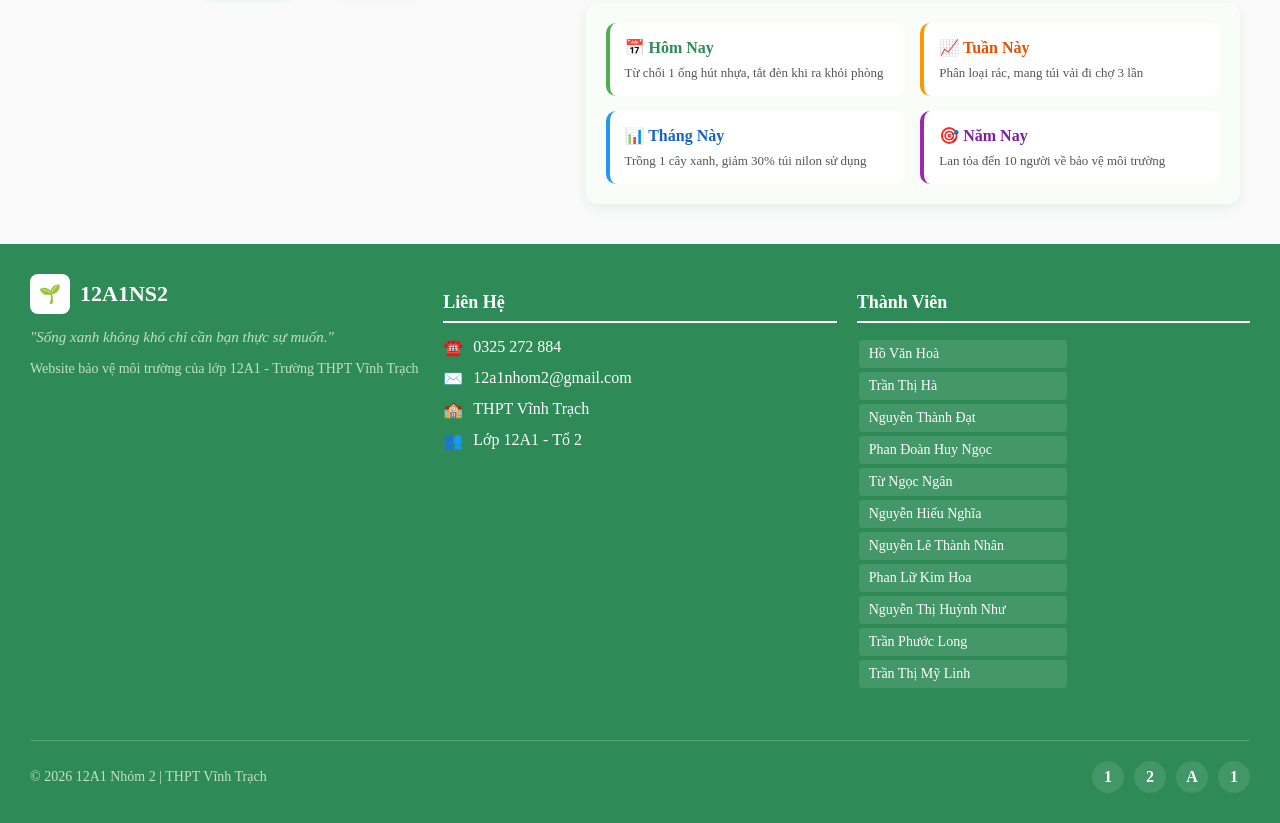
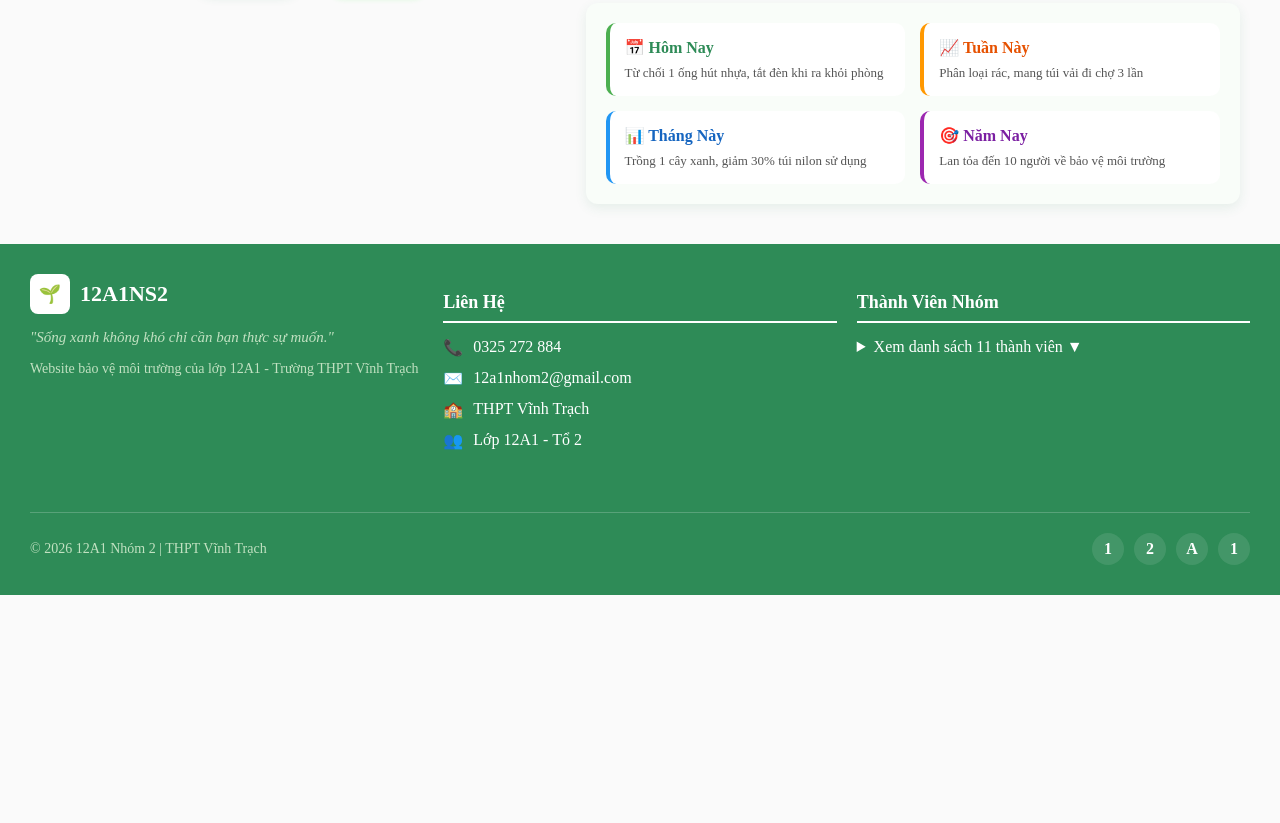
Before and after one commit to vanhoa282/12a1ns2, a plain HTML site: page video.html in a window 1280 px wide. Shown: the part 656-1479 px from the top of the page. After the commit the page ends 1251 px from the top, so only its background shows below. Drawn offline with Linux system fonts and the light colour scheme.

Commit message:
Update video.html

```diff
--- a/video.html
+++ b/video.html
@@ -326,7 +326,7 @@
     <div class="footer-contact">
       <h3>Liên Hệ</h3>
       <div class="contact-item">
-        <span class="contact-icon">☎️</span>
+        <span class="contact-icon">📞</span>
         <span>0325 272 884</span>
       </div>
       <div class="contact-item">
@@ -344,8 +344,14 @@
     </div>
 
     <div class="footer-members">
-      <h3>Thành Viên</h3>
-      <div class="members-list">
+      <h3>Thành Viên Nhóm</h3>
+
+        <details class="members-details">
+        <summary class="members-summary">
+          <span class="summary-text">Xem danh sách 11 thành viên</span>
+          <span class="dropdown-icon">▼</span>
+        </summary>
+        <div class="members-grid">
           <div class="member">Hồ Văn Hoà</div>
           <div class="member">Trần Thị Hà</div>
           <div class="member">Nguyễn Thành Đạt</div>
@@ -358,6 +364,7 @@
           <div class="member">Trần Phước Long</div>
           <div class="member">Trần Thị Mỹ Linh</div>
         </div>
+      </details>
     </div>
   </div>
 
```
Lines whose indentation alone changed are shown as unchanged.
